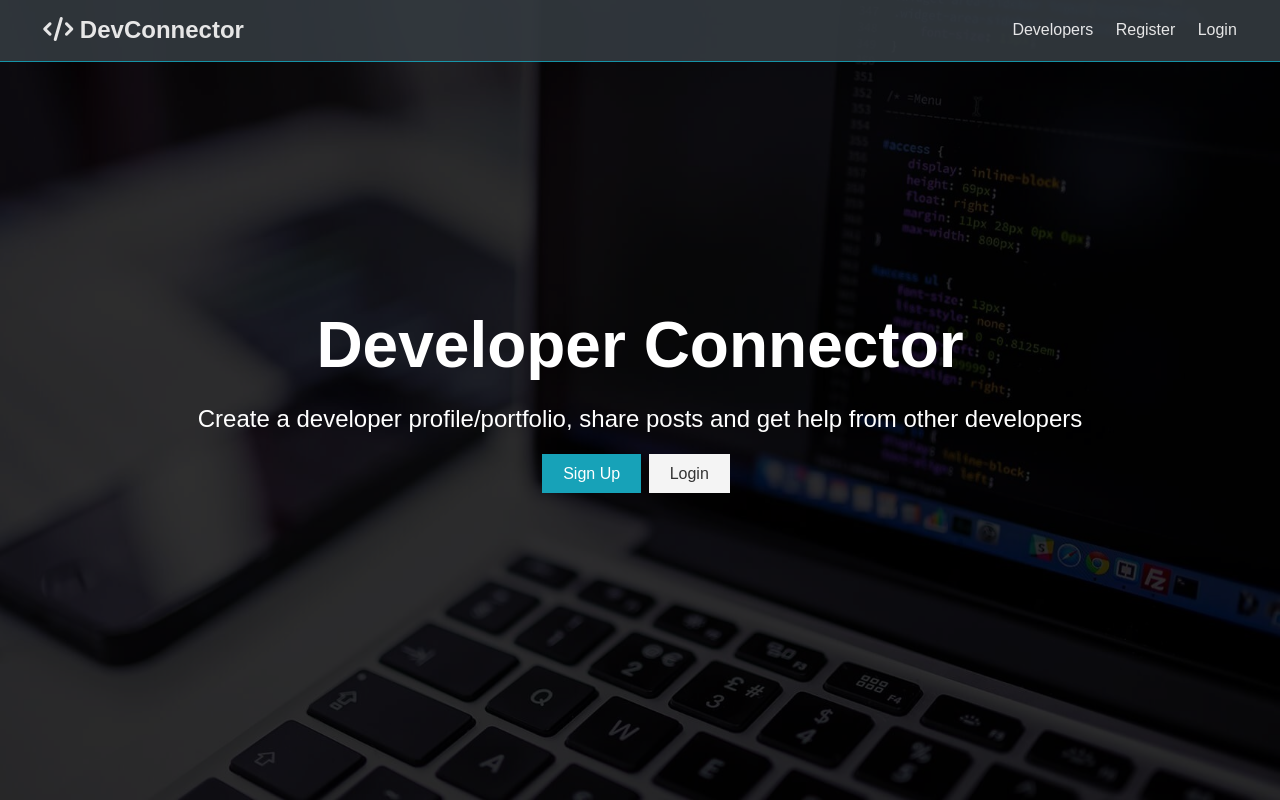
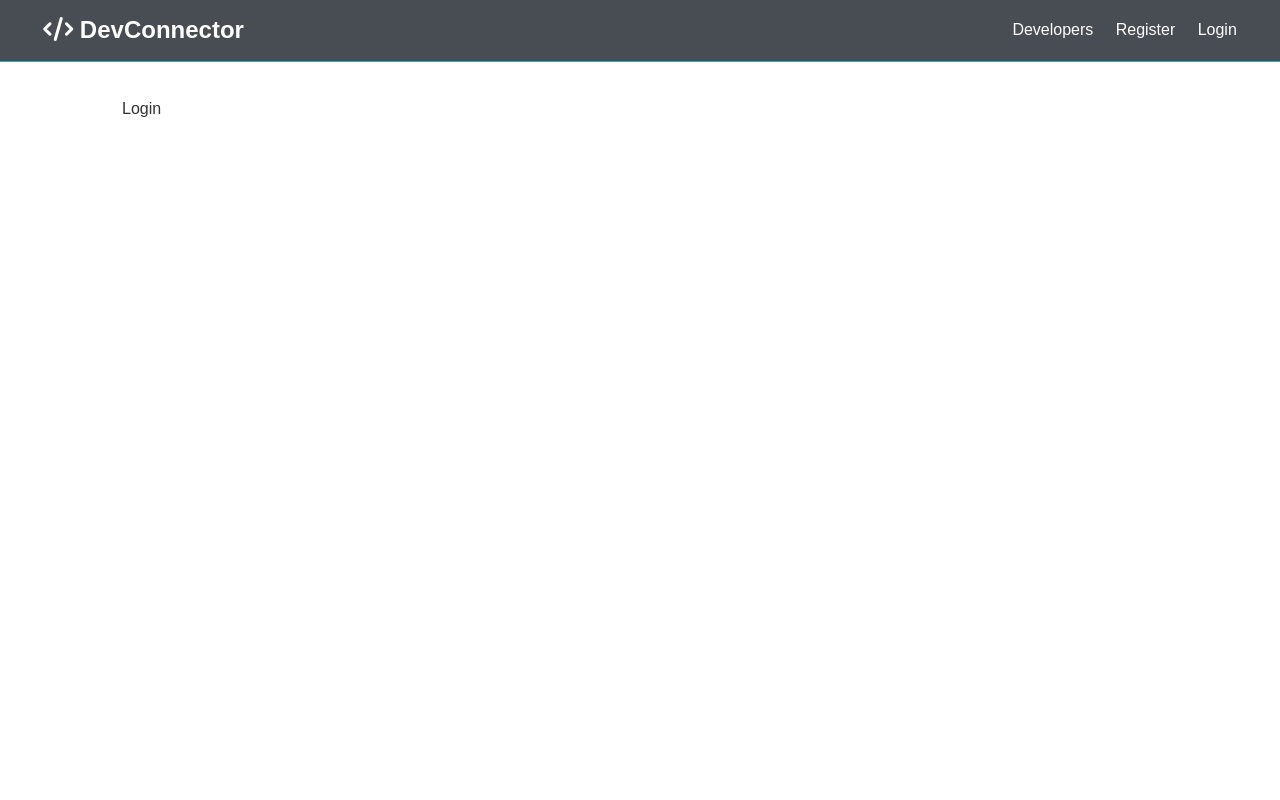
Before and after one commit to Yogesh2409/Portfolio, a React (Create React App) app in the folder client/: page /login in a window 1280 px wide. Built offline with nearby package versions, Linux system fonts and the light colour scheme.

Commit message:
React Router Setup Done

```diff
--- a/client/src/App.js
+++ b/client/src/App.js
@@ -1,15 +1,27 @@
-import React, {Fragment} from 'react';
-import './App.css';
-import { Navbar } from './components/layout/Navbar';
-import { Landing } from './components/layout/Landing';
+import React, { Fragment } from "react";
+import { BrowserRouter as Router, Routes, Route } from "react-router-dom";
+import Navbar from "./components/layout/Navbar";
+import Landing from "./components/layout/Landing";
+import Login from "./components/auth/Login";
+import Register from "./components/auth/Register";
+import "./App.css";
 
-const App=()=> {
-  return (
-   <Fragment>
-     <Navbar/>
-     <Landing/>
-   </Fragment>
-  );
-}
+const App = () => (
+  <Router>
+    <Fragment>
+      <Navbar />
+      <Routes>
+        <Route exact path="/" element={<Landing />} />
+      </Routes>
+
+      <section className="container">
+        <Routes>
+          <Route exact path="/register" element={<Register />} />
+          <Route exact path="/login" element={<Login />} />
+        </Routes>
+      </section>
+    </Fragment>
+  </Router>
+);
 
 export default App;
--- /dev/null
+++ b/client/src/components/auth/Login.js
@@ -0,0 +1,7 @@
+import React from 'react';
+
+const Login = () => {
+  return <div>Login</div>;
+};
+
+export default Login;
--- /dev/null
+++ b/client/src/components/auth/Register.js
@@ -0,0 +1,6 @@
+import React from 'react';
+
+const Register = () => {
+  return <div>Register</div>;
+};
+export default Register
--- a/client/src/components/layout/Landing.js
+++ b/client/src/components/layout/Landing.js
@@ -1,8 +1,8 @@
 import React from 'react'
-
-export const Landing = () => {
+import { Link } from 'react-router-dom';
+const Landing = () => {
   return (
-    <div>
+    <>
       <section className="landing">
       <div className="dark-overlay">
         <div className="landing-inner">
@@ -12,12 +12,14 @@
             other developers
           </p>
           <div className="buttons">
-            <a href="register.html" className="btn btn-primary">Sign Up</a>
-            <a href="login.html" className="btn btn-light">Login</a>
+            <Link to="/register" className="btn btn-primary">Sign Up</Link>
+            <Link to="/login" className="btn btn-light">Login</Link>
           </div>
         </div>
       </div>
     </section>
-    </div>
+    </>
   )
 }
+
+export default Landing
--- a/client/src/components/layout/Navbar.js
+++ b/client/src/components/layout/Navbar.js
@@ -1,18 +1,19 @@
 import React from 'react'
-
-export const Navbar = () => {
+import { Link } from 'react-router-dom';
+const Navbar = () => {
   return (
-    <div>
+    <>
        <nav className="navbar bg-dark">
       <h1>
-        <a href="index.html"><i className="fas fa-code"></i> DevConnector</a>
+        <Link to="/"><i className="fas fa-code"></i> DevConnector</Link>
       </h1>
       <ul>
-        <li><a href="profiles.html">Developers</a></li>
-        <li><a href="register.html">Register</a></li>
-        <li><a href="login.html">Login</a></li>
+        <li><a href="!#">Developers</a></li>
+        <li><Link to="/register">Register</Link></li>
+        <li><Link to="/login">Login</Link></li>
       </ul>
     </nav>
-    </div>
+    </>
   )
 }
+export default Navbar
```
